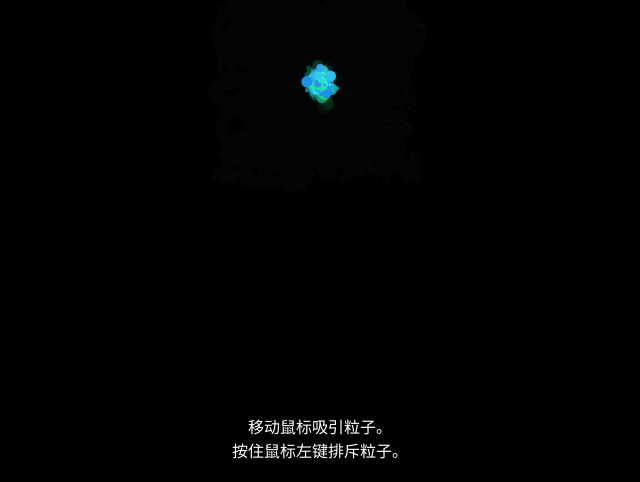
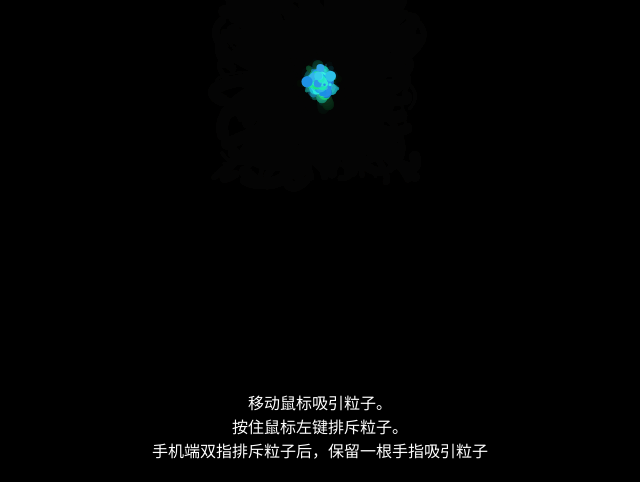
Before and after one commit to QMLX-design/kadai, a plain HTML site: page index.html in a window 1280 px wide. Shown: the part 318-800 px from the top of the page, without its empty margins (320-960 px from the left). Drawn offline with Linux system fonts and the light colour scheme; files that its build step writes are made by us from their sources.

Commit message:
Update index.html

```diff
--- a/index.html
+++ b/index.html
@@ -217,7 +217,7 @@
     hint.style.fontFamily = 'Arial, sans-serif';
     hint.style.pointerEvents = 'none';
     hint.style.userSelect = 'none';
-    hint.innerHTML = '移动鼠标吸引粒子。<br>按住鼠标左键排斥粒子。';
+    hint.innerHTML = '移动鼠标吸引粒子。<br>按住鼠标左键排斥粒子。<br>手机端双指排斥粒子后，保留一根手指吸引粒子';
     document.body.appendChild(hint);
     setTimeout(() => {
         hint.style.opacity = '0';
```
